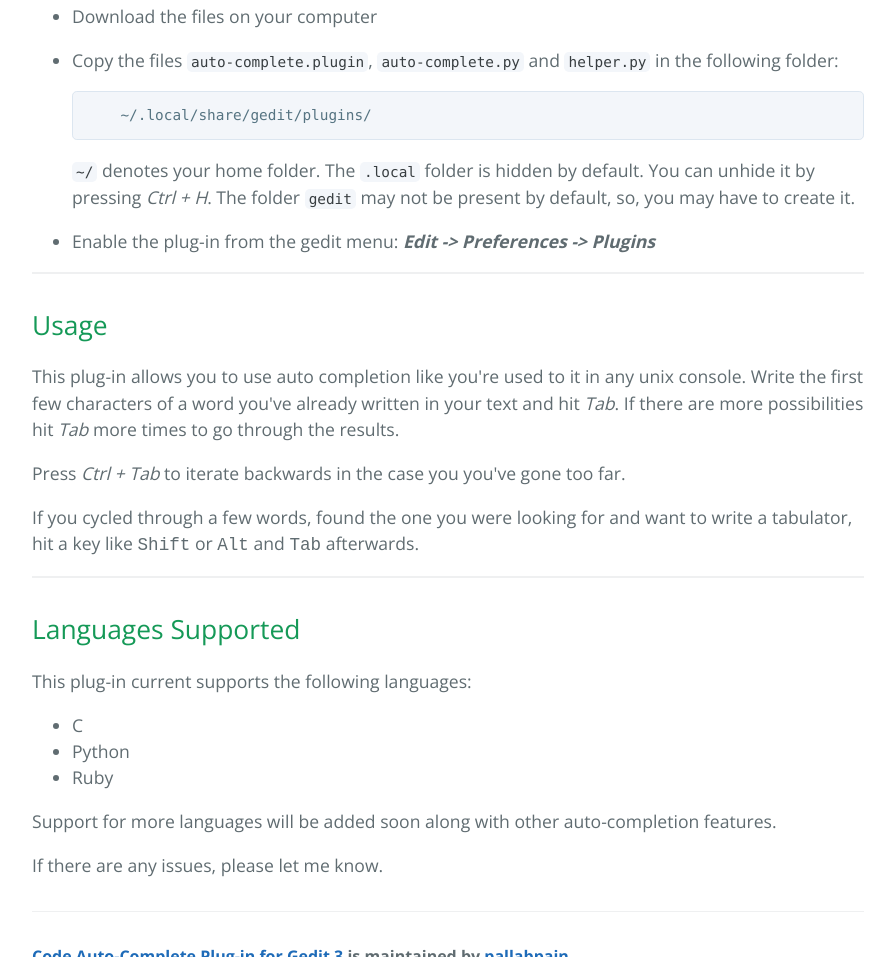
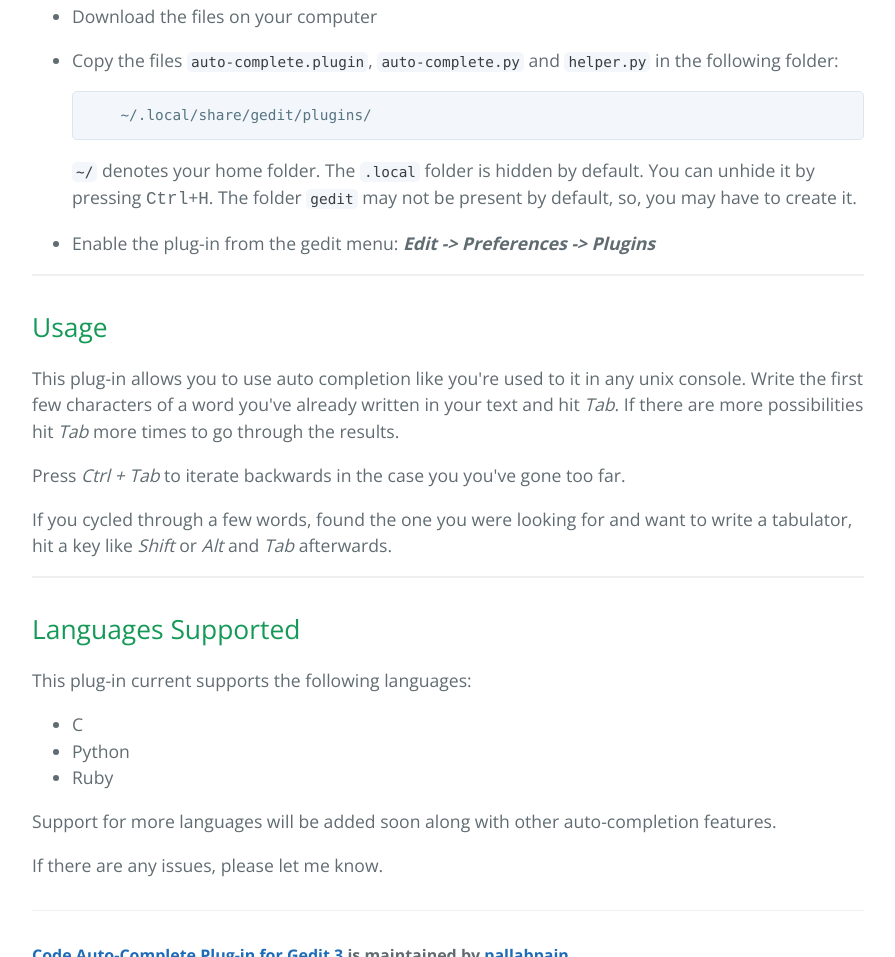
Before and after one commit to pallabpain/code-autocomplete-gedit3, a plain HTML site: page index.html in a window 1280 px wide. Shown: the part 905-1862 px from the top of the page, without its empty margins (192-1087 px from the left). Drawn offline with nearby package versions, Linux system fonts and the light colour scheme.

```diff
--- a/index.html
+++ b/index.html
@@ -51,7 +51,7 @@
 </code></pre>
 
 <p><code>~/</code> denotes your home folder. The <code>.local</code> folder is hidden by default.
-You can unhide it by pressing <em>Ctrl + H</em>. The folder <code>gedit</code> may not
+You can unhide it by pressing <kbd>Ctrl</kbd>+<kbd>H</kbd>. The folder <code>gedit</code> may not
 be present by default, so, you may have to create it.</p>
 </li>
 <li><p>Enable the plug-in from the gedit menu: <strong><em>Edit -&gt; Preferences -&gt; Plugins</em></strong></p></li>
@@ -66,7 +66,7 @@
 
 <p>Press <em>Ctrl + Tab</em> to iterate backwards in the case you you've gone too far.</p>
 
-<p>If you cycled through a few words, found the one you were looking for and want to write a tabulator, hit a key like <kbd>Shift</kbd> or <kbd>Alt</kbd> and <kbd>Tab</kbd> afterwards.</p>
+<p>If you cycled through a few words, found the one you were looking for and want to write a tabulator, hit a key like <em>Shift</em> or <em>Alt</em> and <em>Tab</em> afterwards.</p>
 
 <hr>
 
```
Also changed, not shown: params.json (+1 -1 lines).
